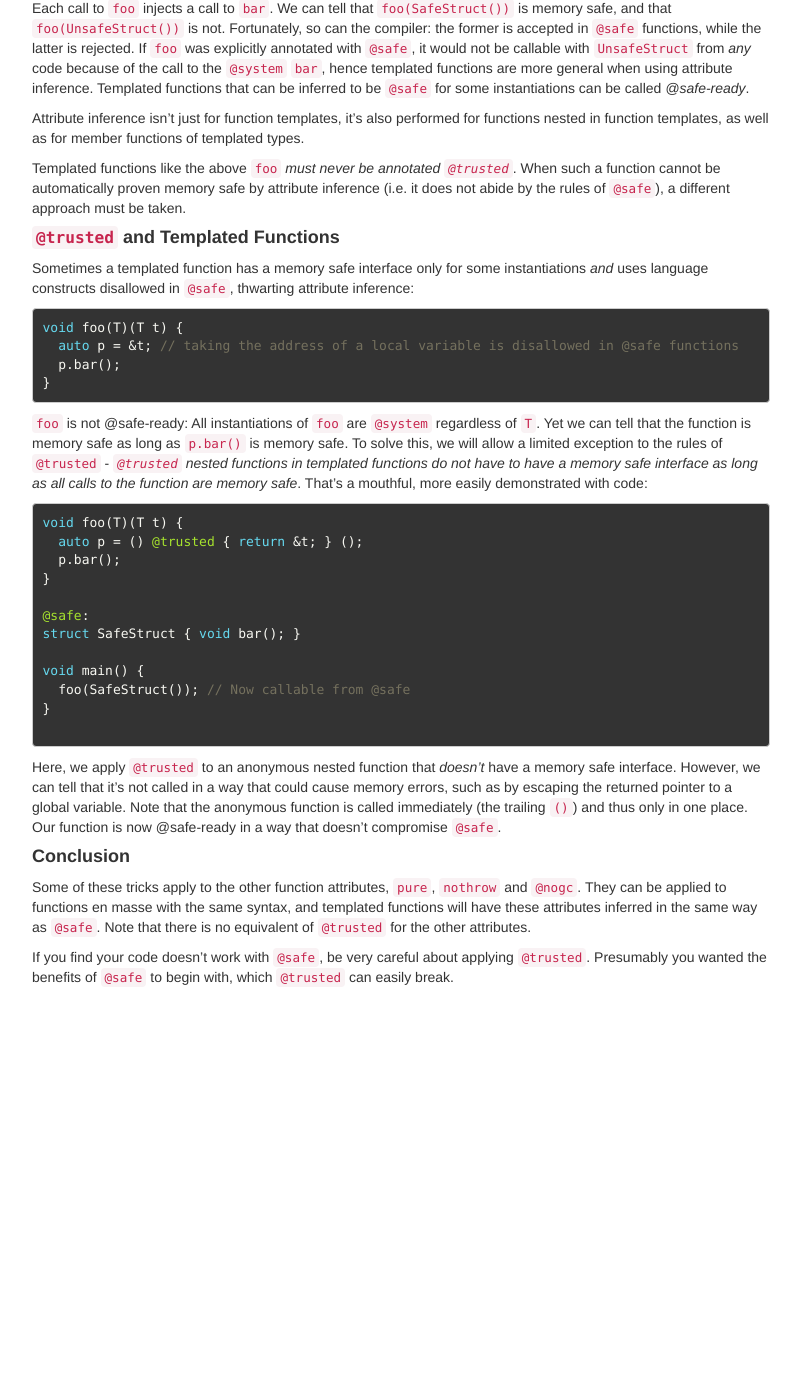
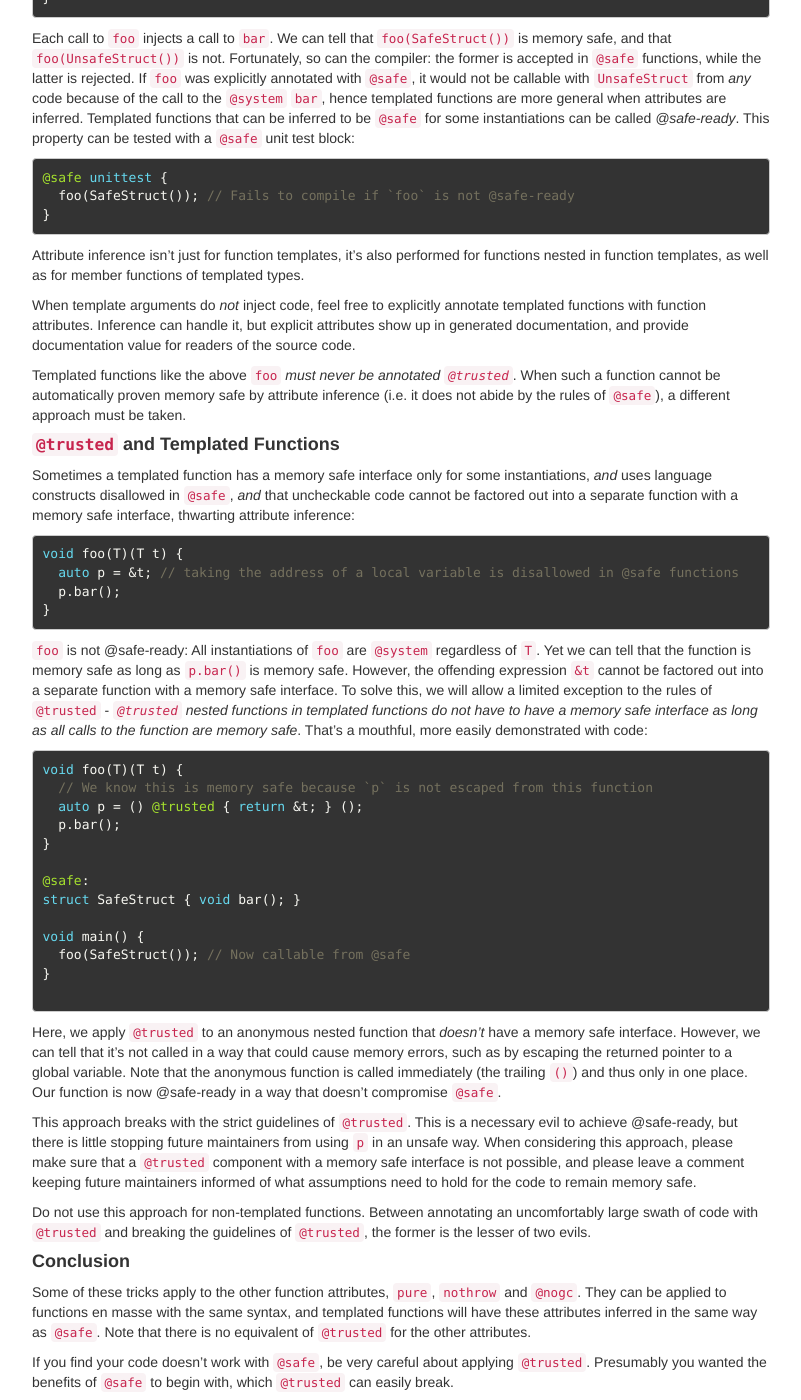
Before and after one commit to JakobOvrum/jakobovrum.github.io, a Jekyll site: the page built from d/_posts/2016-01-20-memory-safety.md, in a window 1280 px wide and 1400 px high, scrolled down 2276 px. Shown: the whole window, without its empty margins (239-1040 px from the left). Built offline with Jekyll 4.4.1, drawn with Linux system fonts in a browser that asks for light colours; nearby versions of some CDN libraries; Markdown is read by kramdown in place of the engine named in the settings; before the commit the page ends 3291 px from its top, so only the background shows below that; some of the changed text lies outside the part shown.

Commit message:
Update "Memory Safety" article with feedback from forum thread
http://forum.dlang.org/thread/dcywzsyofcytaccavgfe@forum.dlang.org

````diff
--- a/d/_posts/2016-01-20-memory-safety.md
+++ b/d/_posts/2016-01-20-memory-safety.md
@@ -121,7 +121,10 @@ guidelines should be followed.
  `@trusted` functions.
  7. In general, do *not* apply `@trusted` to templated functions. See the next
  section for how to handle those.
- 8. Whenever a `@trusted` function is changed, vet it for memory safety in its
+ 8. Comment liberally. More often than not, it is not obvious what the
+    programmer has verified for memory safety. Leave a comment explicitly
+    stating *why* this uncheckable code is still memory safe.
+ 9. Whenever a `@trusted` function is changed, vet it for memory safety in its
     updated form.
 
 Note that both `@safe` and `@trusted` functions don't have to be memory safe
@@ -133,9 +136,7 @@ Templated functions can be conditionally memory safe depending on the template
 arguments used to instantiate the template. That is, some instantiations may be
 memory safe while others may not be. This is quite common; any templated
 function where a template argument can *inject code* is suspectible to this
-situation.
-
-Consider the following code:
+situation. Consider the following code:
 
 ```d
 void foo(T)(T t) {
@@ -156,13 +157,25 @@ Each call to `foo` injects a call to `bar`. We can tell that
 Fortunately, so can the compiler: the former is accepted in `@safe` functions,
 while the latter is rejected. If `foo` was explicitly annotated with `@safe`,
 it would not be callable with `UnsafeStruct` from *any* code because of the call
-to the `@system` `bar`, hence templated functions are more general
-when using attribute inference. Templated functions that can be inferred to be
-`@safe` for some instantiations can be called *@safe-ready*.
+to the `@system` `bar`, hence templated functions are more general when
+attributes are inferred. Templated functions that can be inferred to be `@safe`
+for some instantiations can be called *@safe-ready*. This property can be tested
+with a `@safe` unit test block:
+
+```d
+@safe unittest {
+  foo(SafeStruct()); // Fails to compile if `foo` is not @safe-ready
+}
+```
 
 Attribute inference isn't just for function templates, it's also performed for
 functions nested in function templates, as well as for member functions of
 templated types.
+
+When template arguments do *not* inject code, feel free to explicitly annotate
+templated functions with function attributes. Inference can handle it, but
+explicit attributes show up in generated documentation, and provide
+documentation value for readers of the source code.
 
 Templated functions like the above `foo` *must never be annotated `@trusted`*.
 When such a function cannot be automatically proven memory safe by attribute
@@ -171,8 +184,9 @@ must be taken.
 
 #### `@trusted` and Templated Functions
 Sometimes a templated function has a memory safe interface only for some
-instantiations *and* uses language constructs disallowed in `@safe`, thwarting
-attribute inference:
+instantiations, *and* uses language constructs disallowed in `@safe`, *and* that
+uncheckable code cannot be factored out into a separate function with a memory
+safe interface, thwarting attribute inference:
 
 ```d
 void foo(T)(T t) {
@@ -183,13 +197,16 @@ void foo(T)(T t) {
 
 `foo` is not @safe-ready: All instantiations of `foo` are `@system` regardless
 of `T`. Yet we can tell that the function is memory safe as long as `p.bar()` is
-memory safe. To solve this, we will allow a limited exception to the rules of
-`@trusted` - *`@trusted` nested functions in templated functions do not have to
-have a memory safe interface as long as all calls to the function are memory
-safe*. That's a mouthful, more easily demonstrated with code:
+memory safe. However, the offending expression `&t` cannot be factored out into
+a separate function with a memory safe interface. To solve this, we will allow a
+limited exception to the rules of `@trusted` - *`@trusted` nested functions in
+templated functions do not have to have a memory safe interface as long as all
+calls to the function are memory safe*. That's a mouthful, more easily
+demonstrated with code:
 
 ```d
 void foo(T)(T t) {
+  // We know this is memory safe because `p` is not escaped from this function
   auto p = () @trusted { return &t; } ();
   p.bar();
 }
@@ -210,6 +227,17 @@ variable. Note that the anonymous function is called immediately (the trailing
 `()`) and thus only in one place. Our function is now @safe-ready in a way
 that doesn't compromise `@safe`.
 
+This approach breaks with the strict guidelines of `@trusted`. This is a
+necessary evil to achieve @safe-ready, but there is little stopping future
+maintainers from using `p` in an unsafe way. When considering this approach,
+please make sure that a `@trusted` component with a memory safe interface is not
+possible, and please leave a comment keeping future maintainers informed of what
+assumptions need to hold for the code to remain memory safe.
+
+Do not use this approach for non-templated functions. Between annotating an
+uncomfortably large swath of code with `@trusted` and breaking the guidelines
+of `@trusted`, the former is the lesser of two evils.
+
 #### Conclusion
 Some of these tricks apply to the other function attributes, `pure`, `nothrow`
 and `@nogc`. They can be applied to functions en masse with the same syntax, and
````
